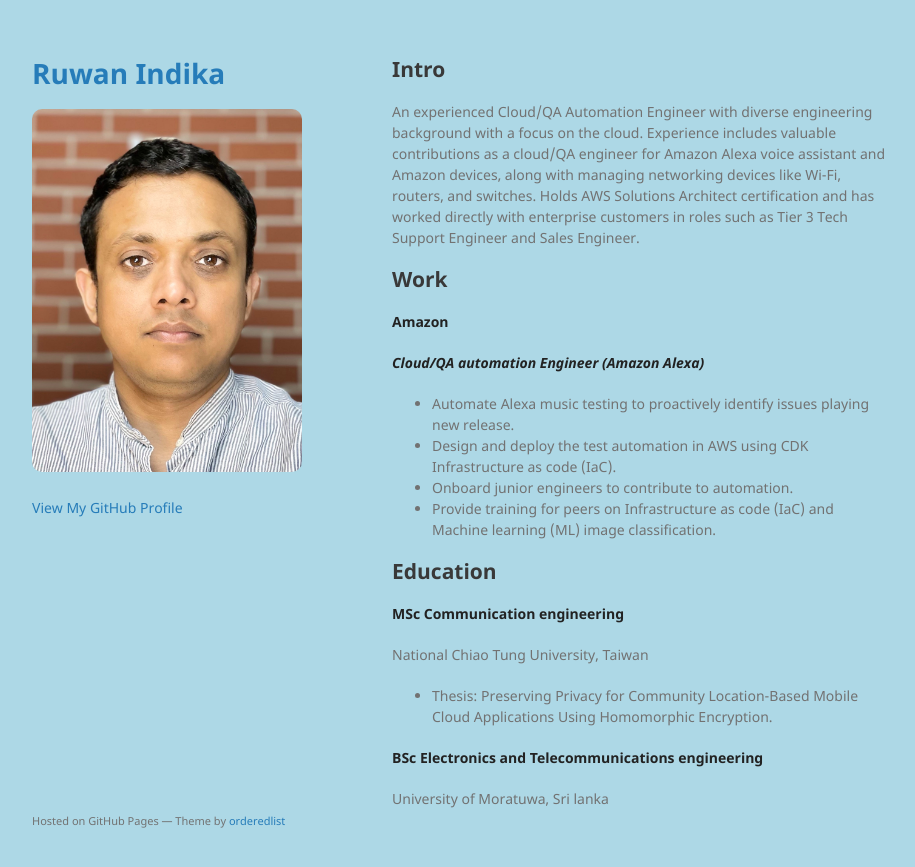
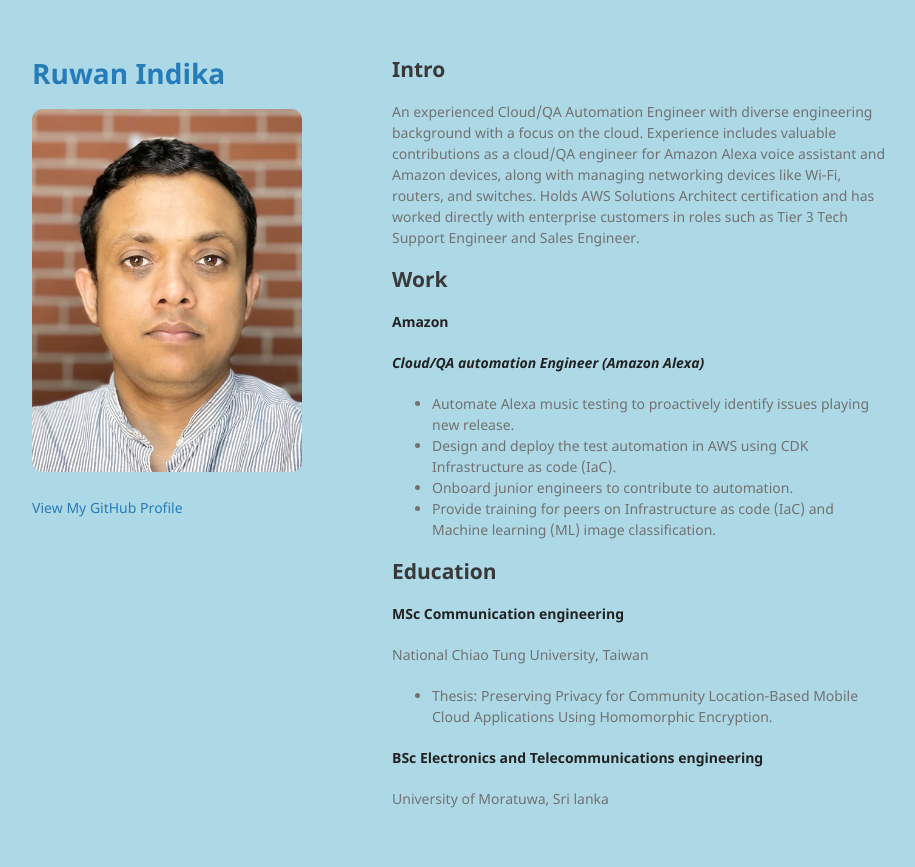
Before and after one commit to ruwanindika/ruwanindika.github.io, a Jekyll site: the page built from index.md, in a window 1280 px wide. Shown: the top 867 px of the page, without its empty margins (178-1093 px from the left). Built offline with Jekyll 4.4.1, drawn with Linux system fonts in a browser that asks for light colours; the repository's description, which GitHub fills in, is left out; our own code applies the rules of GitHub Pages for plain Markdown files.

Commit message:
updated content

```diff
--- a/_layouts/default.html
+++ b/_layouts/default.html
@@ -48,7 +48,7 @@
         {% if site.github.is_project_page %}
         <p>This project is maintained by <a href="{{ site.github.owner_url }}">{{ site.github.owner_name }}</a></p>
         {% endif %}
-        <p><small>Hosted on GitHub Pages &mdash; Theme by <a href="https://github.com/orderedlist">orderedlist</a></small></p>
+        <!-- <p><small>Hosted on GitHub Pages &mdash; Theme by <a href="https://github.com/orderedlist">orderedlist</a></small></p> -->
       </footer>
     </div>
     <script src="{{ "/assets/js/scale.fix.js" | relative_url }}"></script>
```
